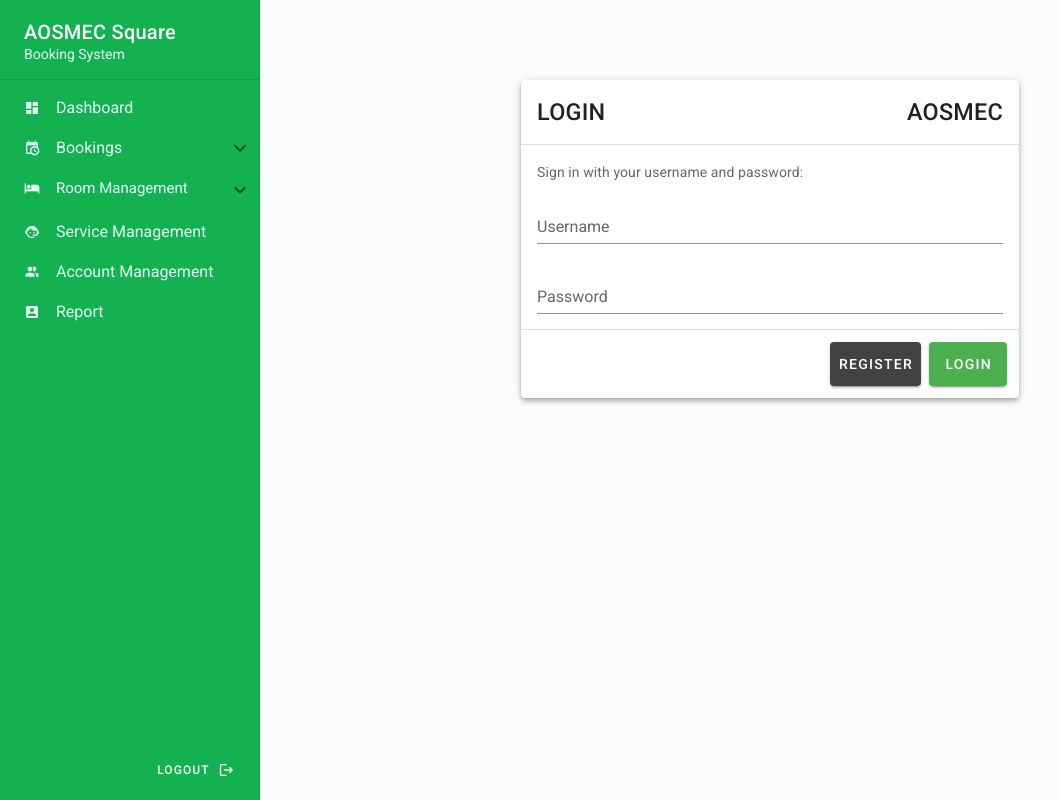
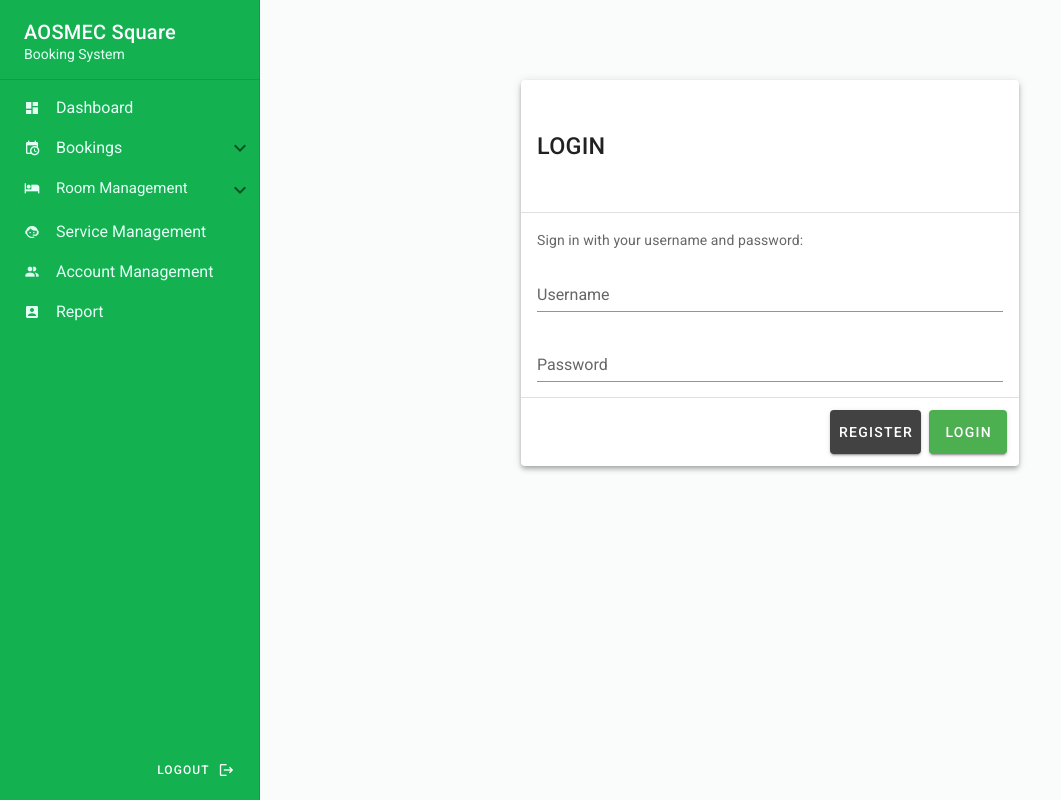
Before and after one commit to mikamikkz/AOSMECSystem, a Vue app in the folder aosmec/: page /login in a window 1280 px wide. Shown: the whole page, without its empty margins (0-1061 px from the left). Built offline with nearby package versions, Linux system fonts and the light colour scheme.

Commit message:
j: edited login/register

```diff
--- a/aosmec/src/views/Login.vue
+++ b/aosmec/src/views/Login.vue
@@ -6,12 +6,18 @@
           <v-card elevation="4" light tag="section">
             <v-card-title>
               <v-layout align-center justify-space-between>
-                <h3 class="font-weight-medium text-uppercase">Login</h3>
-                <v-spacer></v-spacer>
-                <h3 class="font-weight-medium text-uppercase">Aosmec</h3>
-                <!-- <v-flex>
-                  <v-img :alt="platformName" class="ml-3" contain height="48px" position="center right" src=""></v-img>
-                </v-flex> -->
+                    <h3 class="font-weight-medium text-uppercase">Login</h3>
+                    <v-spacer></v-spacer>
+                    <v-flex>
+                      <v-img
+                        :alt="platformName"
+                        contain
+                        height="100px"
+                        width="200px"
+                        src="../../public/logo.png"
+                        style="float: right;"
+                      ></v-img>
+                    </v-flex>
               </v-layout>
             </v-card-title>
             <v-divider></v-divider>
@@ -43,7 +49,11 @@
               >
                 Register
               </v-btn>
-              <v-btn to="/dashboard" color="success" :large="$vuetify.breakpoint.smAndUp">
+              <v-btn
+                to="/dashboard"
+                color="success"
+                :large="$vuetify.breakpoint.smAndUp"
+              >
                 Login
               </v-btn>
             </v-card-actions>
--- a/aosmec/src/views/Register.vue
+++ b/aosmec/src/views/Register.vue
@@ -6,12 +6,18 @@
           <v-card elevation="4" light tag="section">
             <v-card-title>
               <v-layout align-center justify-space-between>
-                <h3 class="font-weight-medium text-uppercase">Register</h3>
-                <v-spacer></v-spacer>
-                <h3 class="font-weight-medium text-uppercase">Aosmec</h3>
-                <!-- <v-flex>
-                  <v-img :alt="platformName" class="ml-3" contain height="48px" position="center right" src="https://www.mobygames.com/images/i/12/25/1435075.png"></v-img>
-                </v-flex> -->
+                    <h3 class="font-weight-medium text-uppercase">Register</h3>
+                    <v-spacer></v-spacer>
+                    <v-flex>
+                      <v-img
+                        :alt="platformName"
+                        contain
+                        height="100px"
+                        width="200px"
+                        src="../../public/logo.png"
+                        style="float: right;"
+                      ></v-img>
+                    </v-flex>
               </v-layout>
             </v-card-title>
             <v-divider></v-divider>
```
